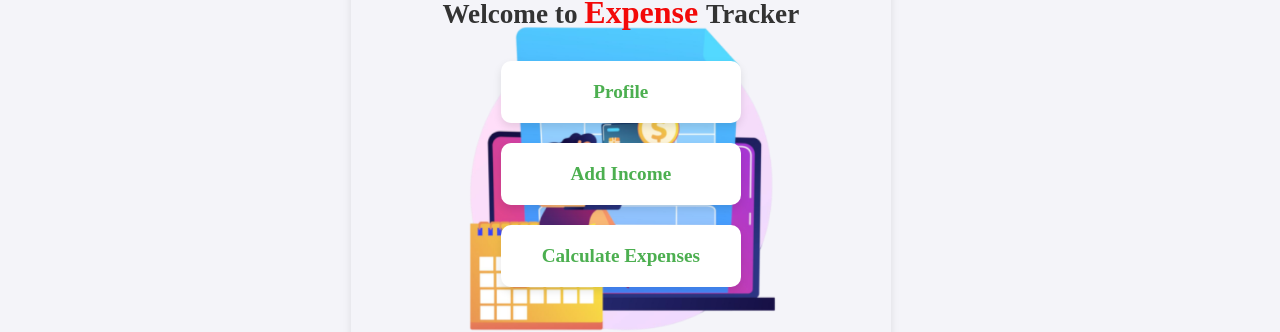
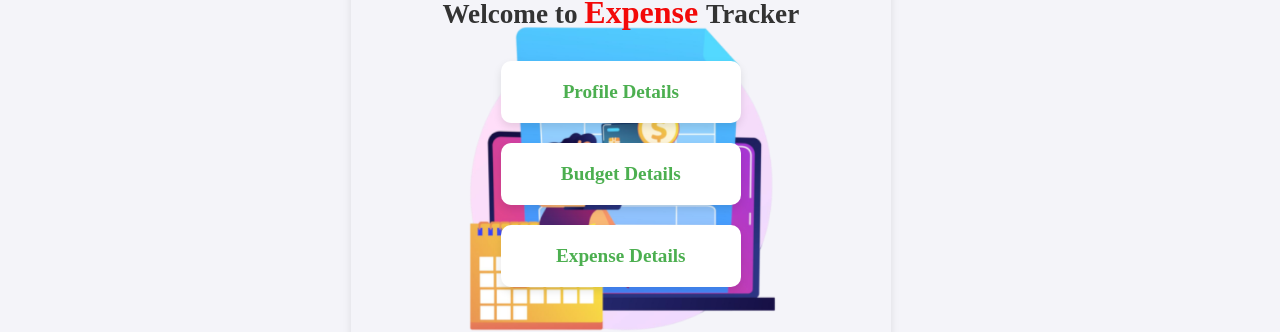
Before and after one commit to anasbm1000/reactJSBasics, a React (Create React App) app in the folder expensetracker/: page / in a window 1280 px wide. Shown: the part 196-528 px from the top of the page. Built offline with nearby package versions, Linux system fonts and the light colour scheme.

Commit message:
Updated card-container

```diff
--- a/expensetracker/src/components/Home.js
+++ b/expensetracker/src/components/Home.js
@@ -8,13 +8,13 @@ const Home = () => (
       <h2>Welcome to <span id="expense"> Expense </span> Tracker</h2>
       <div className="card-container">
         <div className="card">
-          <Link to="/profile">Profile</Link>
+          <Link to="/profile">Profile Details</Link>
         </div>
         <div className="card">
-          <Link to="/income">Add Income</Link>
+          <Link to="/income">Budget Details</Link>
         </div>
         <div className="card">
-          <Link to="/expenses">Calculate Expenses</Link>
+          <Link to="/expenses">Expense Details</Link>
         </div>
       </div>
     </div>
```
